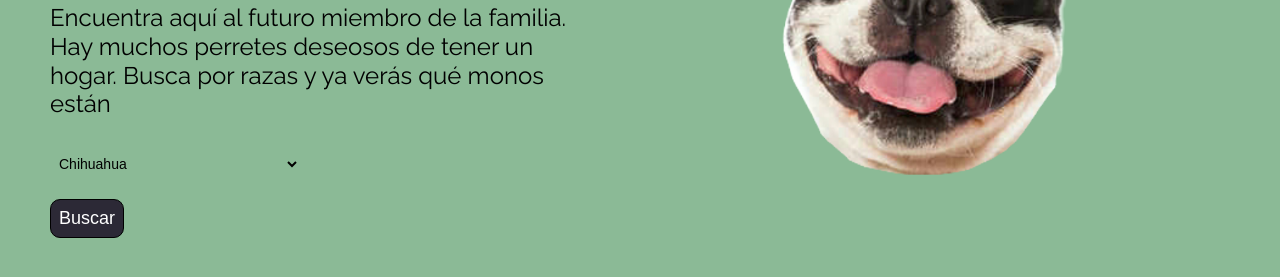
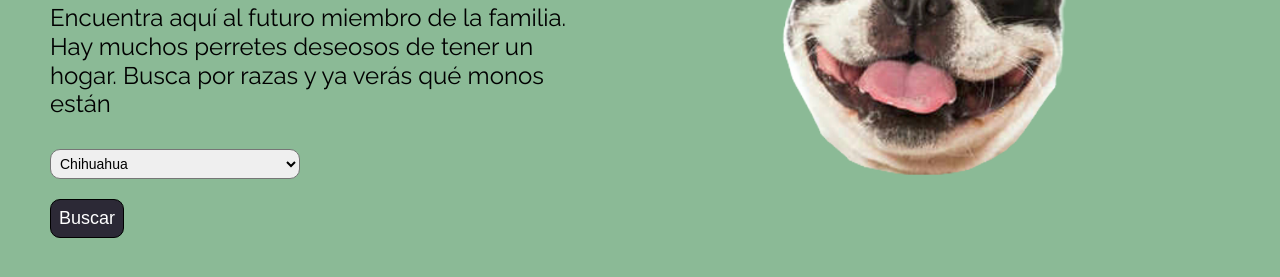
Before and after one commit to Vanej88/InstaDogs, a website built with webpack: page dist/index.html in a window 1280 px wide. Shown: the part 425-702 px from the top of the page. Built offline with nearby package versions, Linux system fonts and the light colour scheme; no server answers.

Commit message:
modificacion en main.js y hero.scss

```diff
--- a/src/js/main.js
+++ b/src/js/main.js
@@ -13,8 +13,5 @@ export function main() {
         option.innerHTML = item;
         lista.appendChild(option)
       }
-
-
     }
-
-    )}
+  )}
--- a/src/styles/hero.scss
+++ b/src/styles/hero.scss
@@ -30,8 +30,8 @@
     }
 
     &__select{
-        background: transparent;
-        border: none;
+
+        border-radius: 10px;
         box-shadow: 0 0 0 #0000;
         cursor: pointer;
         font-size: 14px;
```
